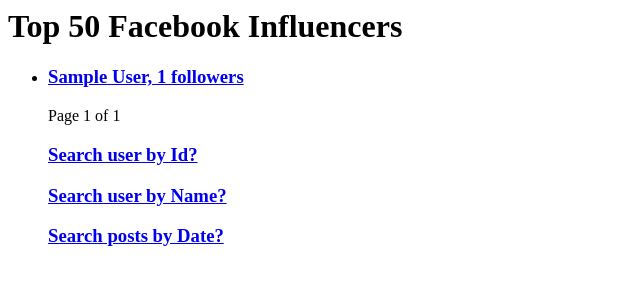
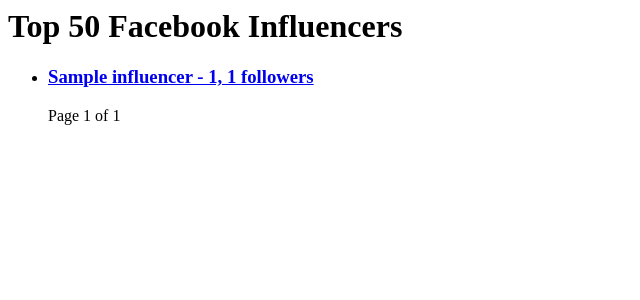
Before and after one commit to no7kai/fbcrawling, a Django app: page /influencer/ in a window 1280 px wide. Shown: the top 300 px of the page, without its empty margins (0-640 px from the left). Run offline with Django 3.2, Linux system fonts and the light colour scheme; tables that the repository leaves empty hold one stand-in row (values such as "Sample post").

Commit message:
v1.0.3 before rebuild Model

```diff
--- a/fbcrawling/settings.py
+++ b/fbcrawling/settings.py
@@ -39,7 +39,6 @@
     'django.contrib.staticfiles',
     'django.contrib.postgres',
     'django_extensions',
-
     'influencer',
 
 ]
--- a/influencer/models.py
+++ b/influencer/models.py
@@ -1,22 +1,20 @@
 from django.db import models
 
-# Create your models here.
 
-
-class User(models.Model):
-    name = models.CharField(max_length=200)
+class Influencer(models.Model):
+    name = models.CharField(max_length=200) # => Maybe first name and last name, 2 fields
     uid = models.CharField(max_length=100, unique=True)
     followers = models.IntegerField(default=0)
 
     def __str__(self):
-        return self.name
+        return "{} - {}".format(self.name, self.uid)
 
 
 class Post(models.Model):
-    user = models.ForeignKey(User, on_delete=models.CASCADE)
+    influencer = models.ForeignKey(Influencer, on_delete=models.CASCADE)
     message = models.TextField()
     postid = models.CharField(max_length=100, unique=True)
-    created = models.DateTimeField('created time')
+    created = models.DateTimeField()
     likes = models.IntegerField(default=0)
     comments = models.IntegerField(default=0)
     shares = models.IntegerField(default=0)
--- a/influencer/templates/influencer/index.html
+++ b/influencer/templates/influencer/index.html
@@ -27,7 +27,3 @@
         {% endif %}
     </span>
 </div>
-
-<h3><a href="{% url 'influencer:searchid' %}">Search user by Id?</a></h3>
-<h3><a href="{% url 'influencer:searchname' %}">Search user by Name?</a></h3>
-<h3><a href="{% url 'influencer:searchpost' %}">Search posts by Date?</a></h3>
--- a/influencer/updateuser.py
+++ b/influencer/updateuser.py
@@ -3,7 +3,7 @@
 # import csv
 # import logging
 import os
-from .models import User
+from .models import Influencer
 
 
 def updateuser(uid, from_date, to_date):
@@ -40,7 +40,7 @@
     res = s.get(name_url)
     r = res.json()
     name = r['name']
-    user = User.objects.create(name=name, uid=uid)
+    user = Influencer.objects.create(name=name, uid=uid)
     user.save()
     res = s.get(url)
     r = res.json()
--- a/influencer/urls.py
+++ b/influencer/urls.py
@@ -3,17 +3,9 @@
 
 
 app_name = 'influencer'
+
 urlpatterns = [
-    path('', views.users, name='user'),
-    path('<int:user_id>/', views.personal, name='personal'),
-    path('searchid/', views.search_by_id, name='searchid'),
-    path('searchname/', views.search_by_name, name='searchname'),
-    path('searchpost/', views.search_post, name='searchpost'),
-    path('<str:from_date>_<str:to_date>/', views.result_post, name='resultpost'),
-    path('updateuser/', views.update_user, name='updateuser'),
-    path('test/', views.test, name='test'),
-    path('updating/', views.updating, name='updating'),
-    # path('<int:pk>/', views.DetailView.as_view(), name='detail'),
-    # path('<int:pk>/results/', views.ResultsView.as_view(), name='results'),
-    # path('<int:question_id>/vote/', views.vote, name='vote')
+    path('', views.index, name='index'),
+    path('personal/', views.personal, name='personal'),
+
 ]
--- a/influencer/views.py
+++ b/influencer/views.py
@@ -1,5 +1,5 @@
 from django.shortcuts import render, get_object_or_404
-from .models import User, Post
+from .models import Influencer, Post
 from .forms import SearchIdForm, SearchNameForm, SearchPost, UpdateUserForm
 from django.http import HttpResponseRedirect
 from django.urls import reverse
@@ -9,8 +9,8 @@
 # Create your views here.
 
 
-def users(request):
-    top_users = User.objects.order_by('-followers')[:50]
+def index(request):
+    top_users = Influencer.objects.order_by('-followers')[:50]
     paginator = Paginator(top_users, 15)
     page = request.GET.get('page')
     context = {'top_users': paginator.get_page(page)}
@@ -18,7 +18,7 @@
 
 
 def personal(request, user_id):
-    user = get_object_or_404(User, pk=user_id)
+    user = get_object_or_404(Influencer, pk=user_id)
     top_posts = user.post_set.order_by('created')[:10]
     context = {'top_posts': top_posts, 'user': user}
     return render(request, 'influencer/personal.html', context)
@@ -30,8 +30,8 @@
         if form.is_valid():
             uid = form.cleaned_data['uid']
             try:
-                user = User.objects.get(uid=uid)
-            except User.DoesNotExist:
+                user = Influencer.objects.get(uid=uid)
+            except Influencer.DoesNotExist:
                 return HttpResponseRedirect(reverse('influencer:updateuser'))
             return HttpResponseRedirect(reverse('influencer:personal', args=(user.id,)))
     else:
@@ -45,7 +45,7 @@
         form = SearchNameForm(request.POST)
         if form.is_valid():
             name = form.cleaned_data['name']
-            users = User.objects.filter(name__contains=name).order_by('-followers')
+            users = Influencer.objects.filter(name__contains=name).order_by('-followers')
             context = {'users': users}
             return render(request, 'influencer/listname.html', context)
     else:
@@ -75,25 +75,11 @@
 
 
 def update_user(request):
-    if request.method == 'POST':
-        form = UpdateUserForm(request.POST)
-        if form.is_valid():
-            uid = form.cleaned_data['uid']
-            from_date = form.cleaned_data['from_date']
-            to_date = form.cleaned_data['to_date']
-            updateuser(uid, from_date, to_date)
-            return HttpResponseRedirect(reverse('influencer:updating'))
-    else:
-        form = UpdateUserForm()
-
+    form = UpdateUserForm(request.POST or None)
+    if form.is_valid():
+        uid = form.cleaned_data['uid']
+        from_date = form.cleaned_data['from_date']
+        to_date = form.cleaned_data['to_date']
+        updateuser(uid, from_date, to_date)
+        return HttpResponseRedirect(reverse('influencer:updating'))
     return render(request, 'influencer/updateuser.html', {'form': form})
-
-
-def test(request):
-    token = os.environ['TOKEN']
-    context = {'token': token}
-    return render(request, 'influencer/test.html', context)
-
-
-def updating(request):
-    return render(request, 'influencer/updating.html')
```
Also changed, not shown: influencer/admin.py (+13 -4 lines), influencer/forms.py (+16 -0 lines), influencer/templates/influencer/influencer_list.html (added, +9 -0 lines), influencer/migrations/0001_initial.py, influencer/migrations/0002_auto_20190417_0646.py (deleted), 1 other file.
